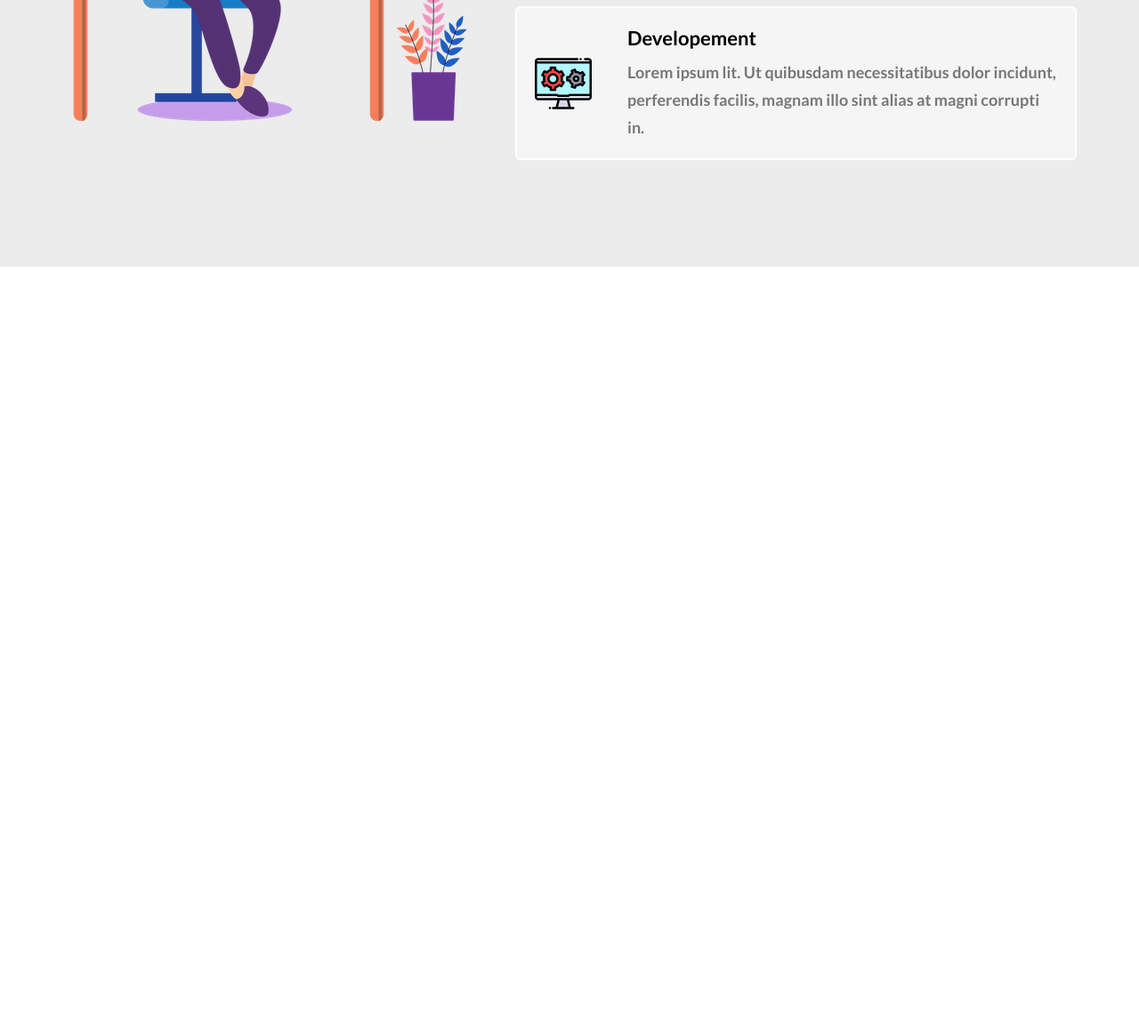
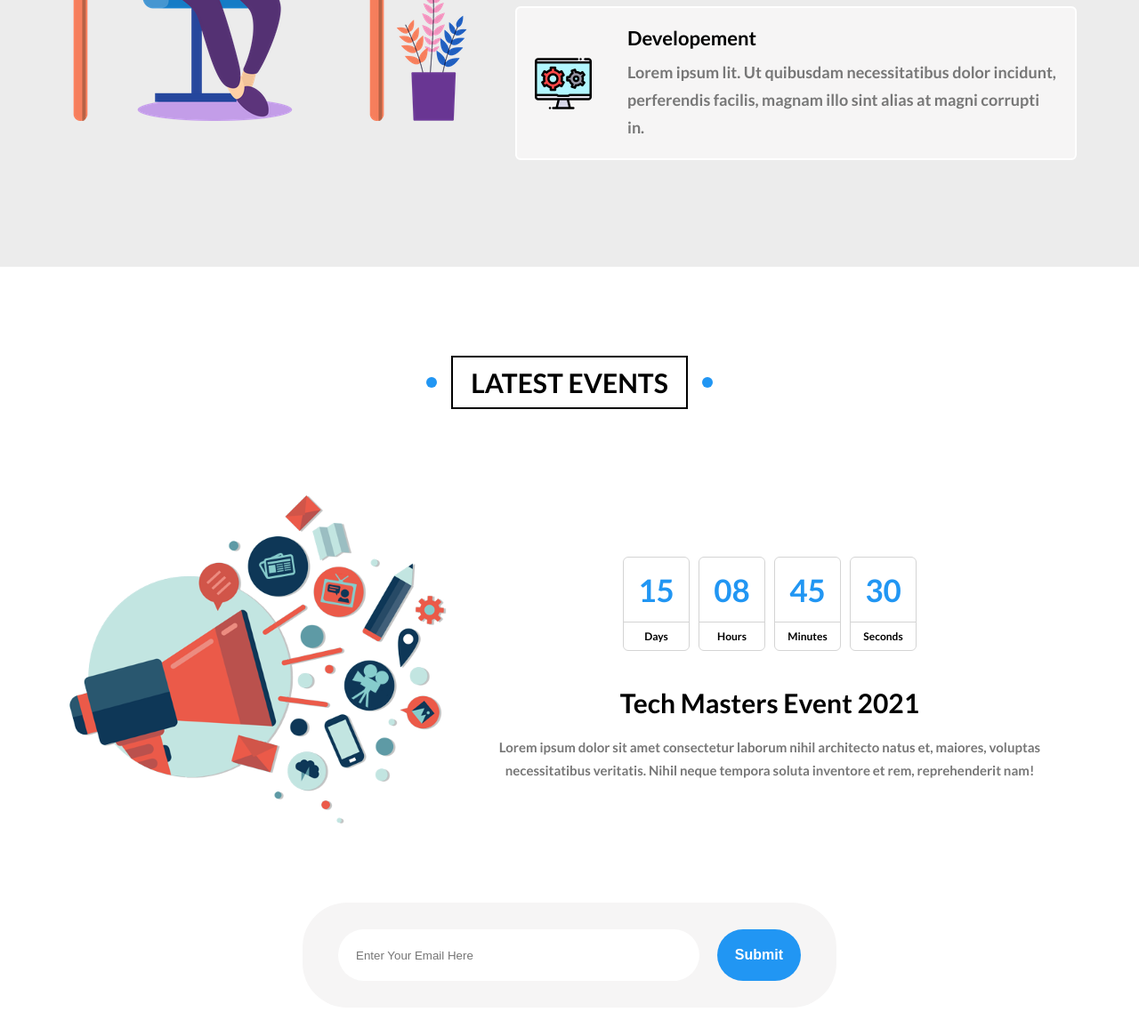
Before and after one commit to EngMera/Mera, a plain HTML site: page index.html in a window 1280 px wide. Shown: the part 8860-10016 px from the top of the page at 89% size. Before the commit the page ends 9160 px from the top, so only its background shows below. Drawn offline with Linux system fonts and the light colour scheme.

Commit message:
add events

```diff
--- a/assets/css/style.css
+++ b/assets/css/style.css
@@ -937,6 +937,133 @@ a{
 
 /* End Work  Steps */
 
+/* Start Events */
+.events{
+    padding-top: var(--main-padding-top);
+    padding-bottom: var(--main--padding-bottom);
+    position: relative;
+}
+.events .container{
+    display: flex;
+    align-items: center;
+    flex-wrap: wrap;
+
+}
+.events .container img{
+    max-width: 450px;
+}
+.events .info{
+    flex: 1;
+}
+.events .info .time{
+    display: flex;
+    align-items: center;
+    margin: 20px auto;
+    gap: 10px;
+    justify-content: center;
+}
+.events .time .unit{
+    width: 75px;
+    text-align: center;
+    border: 1px solid #d4d4d4;
+    border-radius: 6px;
+    transition: var(--main-transition);
+}
+.events .time .unit:hover,.events .time .unit:hover  span:last-child{
+    border-color: var(--main-color);
+}
+.events .time .unit span{
+    display: block;
+}
+.events .time .unit span:first-child{
+    font-size: 35px;
+    color: var(--main-color);
+    padding: 15px;
+    font-weight: bolder;
+}
+.events .time .unit span:last-child{
+    padding: 8px 10px;
+    font-size: 12px;
+    border-top: 1px solid #d4d4d4;
+    font-weight: lighter;
+    transition: var(--main-transition);
+}
+.events .info .title{
+    text-align: center;
+    margin: 40px 0 20px;
+    font-size: 30px;
+}
+.events .info .description{
+    text-align: center;
+    color: #777;
+    line-height: 1.7;
+    font-size: 15px;
+}
+.events .subscribe{
+    width: 100%;
+    margin-top: 50px;
+}
+.events .subscribe form{
+    width: 600px;
+    display: flex;
+    gap: 20px;
+    margin:20px auto;
+    padding:30px 40px ;
+    background-color: #f6f5f5;
+    border-radius: 50px;
+}
+@media (max-width:767px){
+    .events .subscribe form{
+        max-width: 100%;
+        flex-direction: column;
+        padding: 20px;
+        border-radius: 10px;
+    }
+}
+.events .subscribe form input[type="email"]{
+    padding: 20px;
+    border: none;
+    border-radius: 50px;
+    flex: 1;
+    caret-color: var(--main-color);
+}
+@media (max-width:767px){
+    .events .subscribe form input[type="email"]{
+        border-radius: 10px;
+    }
+}
+.events .subscribe form input[type="email"]:focus{
+    outline: none;
+}
+.events .subscribe form input[type="email"]::placeholder{
+    transition: opacity var(--main-transition);
+}
+.events .subscribe form input[type="email"]:focus::placeholder{
+    opacity: 0;
+}
+
+.events .subscribe form input[type="submit"]{
+    color: white;
+    padding: 20px;
+    border-radius: 50px;
+    background-color: var(--main-color);
+    border: aliceblue;
+    font-size: 16px;
+    font-weight: bold;
+    transition: var(--main-transition);
+    cursor: pointer;
+}
+@media (max-width:767px){
+    .events .subscribe form input[type="submit"]{
+        border-radius: 10px;
+    }
+}
+.events .subscribe form input[type="submit"]:hover{
+    background-color: var(--main-color-alt);
+}
+
+/* End Events */
+
  /* Start Animation  */
  @keyframes up-and-down {
     0%,100%{
--- a/index.html
+++ b/index.html
@@ -603,6 +603,43 @@
     </div>
     <!-- End Work Steps   -->
 
+    <!-- Start Events -->
+    <div class="events" id="events">
+        <h2 class="main-title">Latest Events</h2>
+        <div class="container">
+          <img src="assets/imgs/events.png" alt="events">
+          <div class="info">
+            <div class="time">
+                <div class="unit">
+                    <span>15</span>
+                    <span>Days</span>
+                </div>
+                <div class="unit">
+                    <span>08</span>
+                    <span>Hours</span>
+                </div>
+                <div class="unit">
+                    <span>45</span>
+                    <span>Minutes</span>
+                </div>
+                <div class="unit">
+                    <span>30</span>
+                    <span>Seconds</span>
+                </div>
+            </div>
+            <h2 class="title">Tech Masters Event 2021 </h2>
+            <p class="description">Lorem ipsum dolor sit amet consectetur laborum nihil architecto natus et, maiores, voluptas necessitatibus veritatis. Nihil neque tempora soluta inventore et rem, reprehenderit nam!</p>
+          </div>
+          <div class="subscribe">
+            <form action="">
+                <input type="email" placeholder="Enter Your Email Here">
+                <input type="submit" value="Submit">
+            </form>
+          </div>
+        </div>
+    </div>
+    <!-- End  Events  -->
+
      <!-- Font Awesome Js -->
     <script src="assets/js/all.min.js"></script>
 </body>
```
Also changed, not shown: assets/imgs/events.png (added).
